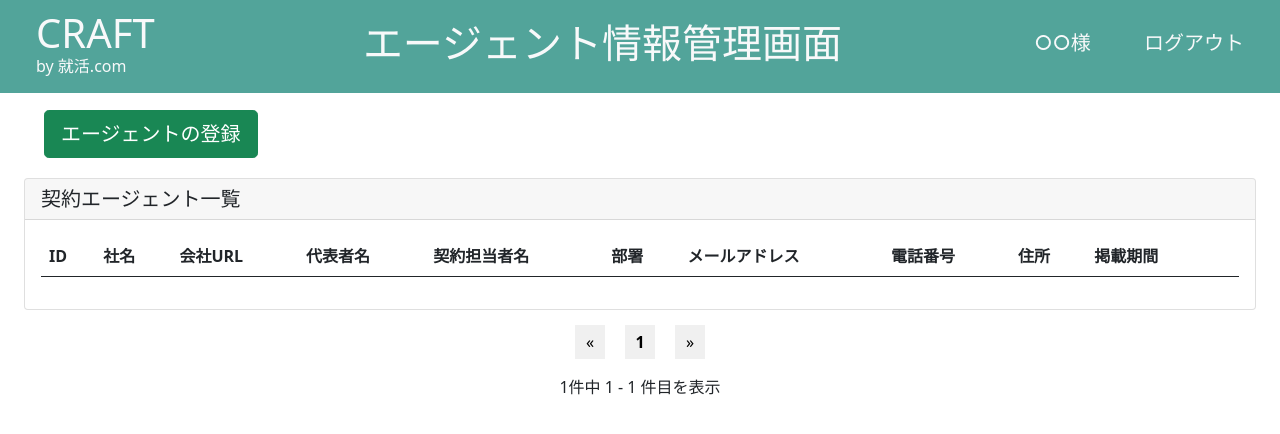
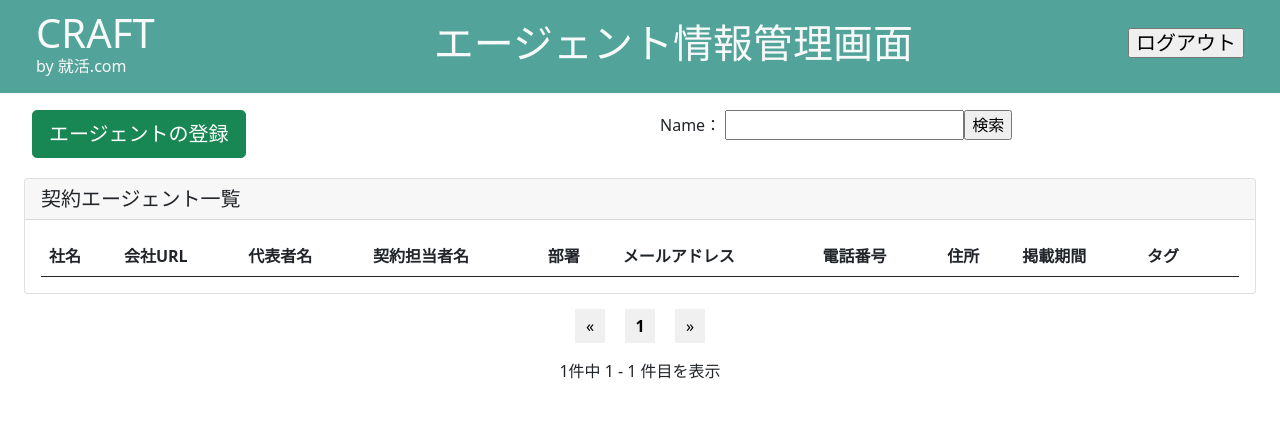
Before and after one commit to posse-ap/-teamdev-2022-posse1-team2D-, a PHP site: page /admin/index.php in a window 1280 px wide. Shown: the top 434 px of the page. Run offline with PHP 8.4, Linux system fonts and the light colour scheme; a user stored in the database is signed in; data comes from the database, SQL or seed files in the repository; tables that the repository leaves empty hold one stand-in row (values such as "Sample post"); lists and menus that the app fills with data are empty.

Commit message:
エージェントとタグの質問

```diff
--- a/teamdev-2022-sample2/src/admin/delete.php
+++ b/teamdev-2022-sample2/src/admin/delete.php
@@ -19,4 +19,3 @@
     }
 }
 ?>
-<!-- confirmダイアログに応じて、データ削除イベントの実行分岐 -->
--- a/teamdev-2022-sample2/src/admin/index.php
+++ b/teamdev-2022-sample2/src/admin/index.php
@@ -40,6 +40,7 @@
             $address = $_POST['address'];
             $post_period = $_POST['post_period'];
 
+
             // INSERT文を変数に格納。プレスホルダーは、値を入れるための空箱
             $sql = "INSERT INTO agents (agent_name, agent_url, representative, contractor, department, email, phone_number, address, post_period) VALUES
         (:agent_name, :agent_url, :representative, :contractor, :department, :email, :phone_number, :address, :post_period)";
@@ -67,6 +68,22 @@
             $stmt->bindValue(":post_period", date("Y-m-d", strtotime($post_period)), PDO::PARAM_STR);
             //
             $stmt->execute();
+
+            // tagの登録を行う
+
+            // 中間テーブルに入力するデータ
+            $tags = $_POST['tag'];
+            // 最後に入力されたエージェントの主キーを取得
+            $agent_id_joinTable = $db->lastInsertId();
+            // 選択したタグの数だけ、中間テーブルにinsertする
+            foreach ($tags as $tag) {
+                $sql = "INSERT INTO agents_tags (agent_id, tag_id) VALUES (:agent_id, :tag_id)";
+                $stmt = $db->prepare($sql);
+                $stmt->bindValue(":agent_id",  $agent_id_joinTable, PDO::PARAM_INT);
+                $stmt->bindValue(":tag_id",  $tag, PDO::PARAM_INT);
+                $stmt->execute();
+            };
+
             header('Location: http://' . $_SERVER['HTTP_HOST'] . '/admin/index.php');
             exit();
         } catch (PDOException $e) {
@@ -120,6 +137,9 @@
 $stmt->bindParam(1, $page_change_record, PDO::PARAM_INT);
 $stmt->execute();
 $agents = $stmt->fetchAll(PDO::FETCH_ASSOC);
+// tagを取得する
+$stmt = $db->query('SELECT id, name FROM tags');
+$tags = $stmt->fetchAll(PDO::FETCH_ASSOC);
 // -------------------------------------------------------------------------------------------------------------
 ?>
 <!DOCTYPE html>
@@ -129,7 +149,7 @@
     <meta charset="UTF-8">
     <meta http-equiv="X-UA-Compatible" content="IE=edge">
     <meta name="viewport" content="width=device-width, initial-scale=1.0">
-    <title>管理者ログイン</title>
+    <title>エージェント情報管理画面</title>
     <!-- CSS only -->
     <link href="https://cdn.jsdelivr.net/npm/bootstrap@5.0.2/dist/css/bootstrap.min.css" rel="stylesheet" integrity="sha384-EVSTQN3/azprG1Anm3QDgpJLIm9Nao0Yz1ztcQTwFspd3yD65VohhpuuCOmLASjC" crossorigin="anonymous">
     <!-- Bootstrap Icon -->
@@ -156,8 +176,9 @@
                 <h1 class="ms-3 text-light">エージェント情報管理画面</h1>
 
                 <div class="float-end h5 text-light">
-                    <div class="d-inline mx-5">○○様</div>
-                    <a>ログアウト</a>
+                    <form method="get" action="">
+                        <input type="submit" name="btn_logout" value="ログアウト">
+                    </form>
                 </div>
 
             </div>
@@ -166,7 +187,8 @@
     <!-- コンテンツ -->
     <div class="admin-wrapper">
         <!-- エージェント登録 -->
-        <div class="content">
+        <div class="row">
+            <div class="content col-6">
                 <a class="js-modal-open btn btn-lg btn-success" href="">エージェントの登録</a>
             </div>
             <!--エージェント登録用のモーダル-->
@@ -177,6 +199,8 @@
                     <h5 class="modal-top" id="exampleModalLabel">エージェント情報の登録を行います</h5>
                     <!-- <button type="button" class="btn-close" data-bs-dismiss="modal" aria-label="Close"></button> -->
                     <form action="/admin/index.php" method="POST" class="ms-3">
+                        <div class="row">
+                            <div class="col-6">
                                 社名：<input class="d-block" type="text" name="agent_name" required>
                                 会社URL：<input class="d-block" type="url" name="agent_url" placeholder="http://example.jp" required>
                                 代表者名：<input class="d-block" type="text" name="representative" required>
@@ -186,6 +210,14 @@
                                 電話番号：<input class="d-block" type="tel" name="phone_number" placeholder="電話番号" required>
                                 住所：<input class="d-block" type="text" name="address" required>
                                 掲載期間：<input class="d-block" type="date" name="post_period" required>
+                            </div>
+                            <div class="col-6">
+                                <div class="h6">タグの選択</div>
+                                <?php foreach ($tags as $key => $tag) : ?>
+                                    <input type="checkbox" name="tag[]" value="<?= $tag["id"]; ?>" class="form-check-input me-1" id="flexCheckDefault"><?= $tag["name"]; ?>
+                                <?php endforeach; ?>
+                            </div>
+                        </div>
                         <div class="modal-bottom">
                             <a class="js-modal-close btn btn-secondary mx-2" href="">閉じる</a>
                             <input class="d-block btn btn-success" type="submit" value="登録する">
@@ -194,16 +226,24 @@
                 </div>
             </div>
 
+            <div class="content col-6">
+                <form action="/admin/buzzer_search.php" method="POST">
+                    <label>Name：</label>
+                    <input type="text" name="word" /><input type="submit" value="検索" />
+                </form>
+            </div>
+        </div>
+
+
         <div class="row">
             <div class="col-12 mb-lg-0">
                 <div class="card">
                     <h5 class="card-header">契約エージェント一覧</h5>
-                    <div class="card-body">
+                    <div class="card-body pb-0">
                         <div class="table-responsive">
                             <table class="table">
                                 <thead>
                                     <tr>
-                                        <th scope="col">ID</th>
                                         <th scope="col">社名</th>
                                         <th scope="col">会社URL</th>
                                         <th scope="col">代表者名</th>
@@ -213,13 +253,13 @@
                                         <th scope="col">電話番号</th>
                                         <th scope="col">住所</th>
                                         <th scope="col">掲載期間</th>
+                                        <th scope="col">タグ</th>
                                         <th scope="col"></th>
                                     </tr>
                                 </thead>
                                 <tbody>
                                     <?php foreach ($agents as $key => $agent) : ?>
                                         <tr>
-                                            <th scope="row"><?= $agent["id"]; ?></th>
                                             <td><?= $agent["agent_name"]; ?></td>
                                             <td><?= $agent["agent_url"]; ?></td>
                                             <td><?= $agent["representative"]; ?></td>
@@ -229,6 +269,17 @@
                                             <td><?= $agent["phone_number"]; ?></td>
                                             <td><?= $agent["address"]; ?></td>
                                             <td><?= $agent["post_period"]; ?></td>
+                                            <td>
+                                                <?php $sql = "SELECT name FROM tags inner join agents_tags on tags.id = agents_tags.tag_id inner join agents on agents_tags.agent_id = agents.id WHERE agents.agent_name <=> :agent_name";
+                                                $stmt_for_joinTable = $db->prepare($sql);
+                                                //  エージェントの名前毎に、タグの名前を取得する
+                                                $stmt_for_joinTable->bindValue(":agent_name", $agent["agent_name"], PDO::PARAM_STR);
+                                                $stmt_for_joinTable->execute();
+                                                $tags_with_agents = $stmt_for_joinTable->fetchAll(PDO::FETCH_COLUMN);
+                                                foreach ($tags_with_agents as $key => $each_tag) {
+                                                    echo $each_tag . ' ';
+                                                } ?>
+                                            </td>
                                             <td>
                                                 <!-- エージェント更新ボタン -->
                                                 <button type="button" class="btn btn-sm btn-primary modal-trigger" data-bs-toggle="modal" data-bs-target="#exampleModal" data-whatever="<?= $agent['id'] ?>">
@@ -244,6 +295,8 @@
                                                             </div>
                                                             <div class="modal-body">
                                                                 <form action="edit.php?id=" method="POST">
+                                                                    <div class="row">
+                                                                        <div class="col-6">
                                                                             <input id="agent-number" class="d-block" type="hidden" name="agent_id" value="" required>
                                                                             社名：<input class="d-block" type="text" name="agent_name" required>
                                                                             会社URL：<input class="d-block" type="url" name="agent_url" placeholder="http://example.jp" required>
@@ -254,6 +307,15 @@
                                                                             電話番号：<input class="d-block" type="tel" name="phone_number" placeholder="電話番号" required>
                                                                             住所：<input class="d-block" type="text" name="address" required>
                                                                             掲載期間：<input class="d-block" type="date" name="post_period" required>
+                                                                        </div>
+                                                                        <div class="col-6">
+                                                                            <div class="h6">タグの選択</div>
+                                                                            <?php foreach ($tags as $key => $tag) : ?>
+                                                                                <input type="checkbox" name="tag[]" value="<?= $tag["id"]; ?>" class="form-check-input me-1" id="flexCheckDefault"><?= $tag["name"]; ?>
+                                                                            <?php endforeach; ?>
+                                                                        </div>
+                                                                    </div>
+
                                                                     <div class="modal-footer">
                                                                         <button type="button" class="btn btn-secondary modal-close" data-bs-dismiss="modal">戻る</button>
                                                                         <input class="btn btn-primary" type="submit" value="更新する">
```
Also changed, not shown: teamdev-2022-sample2/mysql/docker-entrypoint-initdb.d/init.sql (+18 -0 lines), teamdev-2022-sample2/src/admin/buzzer_search.php (added, +34 -0 lines), teamdev-2022-sample2/src/admin/edit.php (+17 -0 lines), teamdev-2022-sample2/src/index.php (+10 -2 lines). Lines whose indentation alone changed are shown as unchanged.
